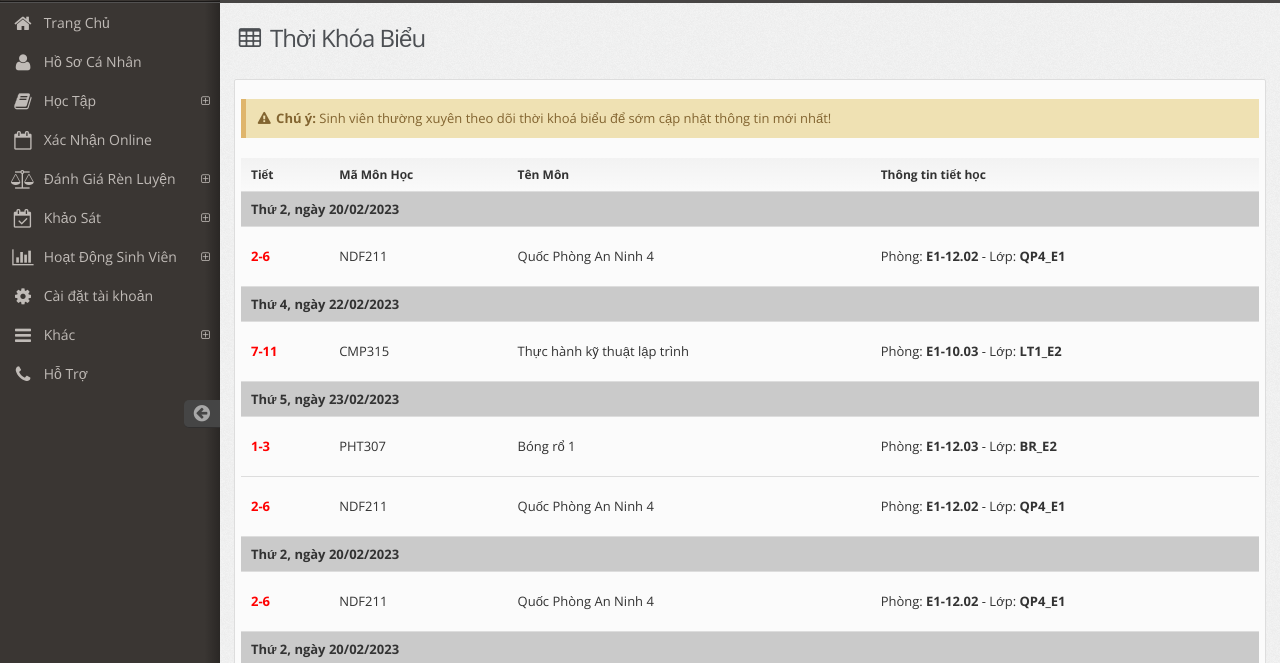
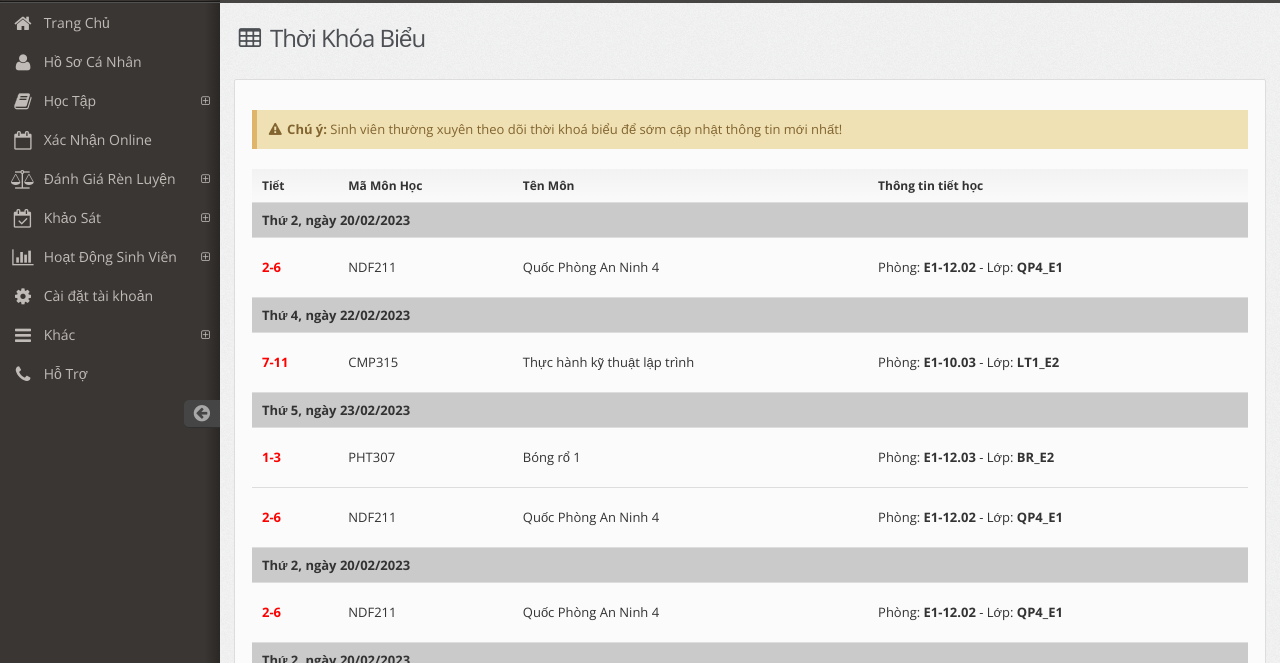
Before and after one commit to harryitc/HUTECH-Tuan1-ThoikhoaBieu, a plain HTML site: page ThoiKhoaBieu.html in a window 1280 px wide. Shown: the part 87-750 px from the top of the page. Drawn offline with nearby package versions, Linux system fonts and the light colour scheme.

Commit message:
update style

```diff
--- a/ThoiKhoaBieu.html
+++ b/ThoiKhoaBieu.html
@@ -482,7 +482,7 @@
 
             </div>
 
-            <div class="well">
+            <div class="well padding-30px">
                 <div class="row">
                     <div class="alert alert-warning fade in">
                         <i class="fa-fw fa fa-warning"></i>
```
